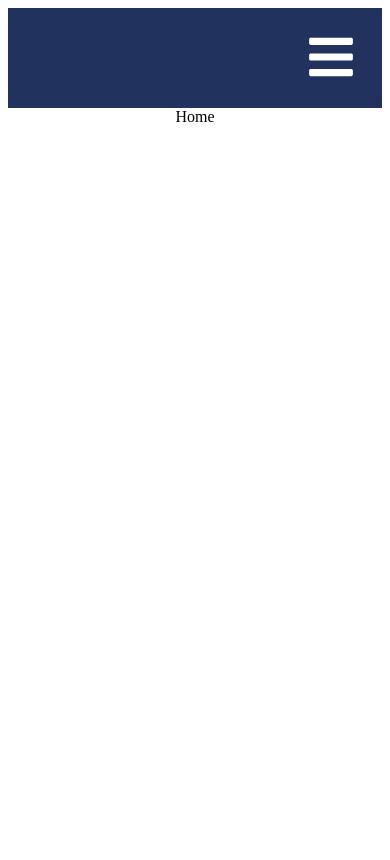
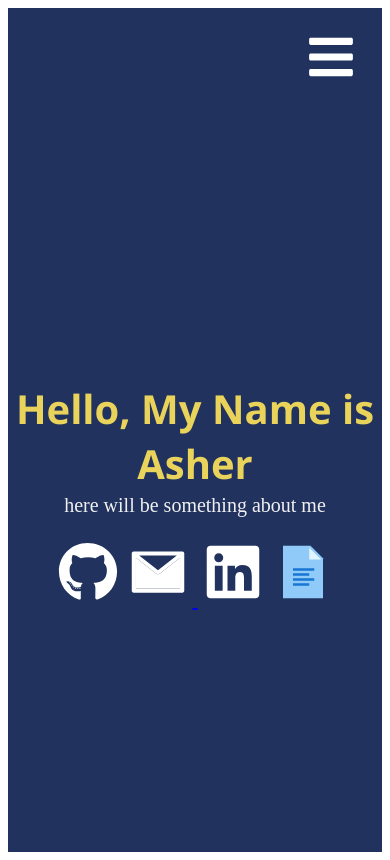
Before and after one commit to Asherbeck10/Asher-Beck-Portfolio, a React (Create React App) app: page / in a window 390 px wide. Built offline with nearby package versions, Linux system fonts and the light colour scheme.

Commit message:
added links

```diff
--- a/src/Pages/Home/index.js
+++ b/src/Pages/Home/index.js
@@ -1,8 +1,24 @@
-import React from 'react'
-
+import React from 'react';
+import './style.css';
+import {FaGithub,FaLinkedin} from 'react-icons/fa'
+import{AiTwotoneMail} from 'react-icons/ai'
+import {FcDocument} from 'react-icons/fc'
 function Home() {
   return (
-    <div>Home</div>
+    <div className='"home'>
+      <div className="about">
+      <h2>Hello, My Name is Asher</h2>
+      <div className='prompt'>
+        <p>here will be something about me </p>
+        <a href="https://github.com/Asherbeck10" target="_blank"  rel="noreferrer"><FaGithub/></a>
+        <AiTwotoneMail/>
+       <a href="https://www.linkedin.com/in/asher-beck-276454259/" target="_blank"  rel="noreferrer" > <FaLinkedin/></a>
+        <FcDocument/>
+
+      </div>
+
+      </div>
+    </div>
 
 
   )
--- /dev/null
+++ b/src/Pages/Home/style.css
@@ -0,0 +1,80 @@
+.home {
+  width: 100%;
+  align-items: center;
+  font-family: "Arial", sans-serif;
+  color: #3e497a;
+}
+
+.about {
+  width: 100%;
+  height: calc(100vh - 100px);
+  display: flex;
+  flex-direction: column;
+  justify-content: center;
+  align-items: center;
+  text-align: center;
+  background-color: #21325e;
+  color: #f0f0f0;
+}
+
+.about h2 {
+  font-family: "Segoe UI", Tahoma, Geneva, Verdana, sans-serif;
+  font-size: 80px;
+  color: #e9d35b;
+  height: 50px;
+}
+
+.about .prompt {
+  width: 40%;
+  font-size: 30px;
+}
+.prompt svg {
+  font-size: 60px;
+  margin: 5px;
+  color: white;
+}
+
+.skills {
+  font-size: 35px;
+  width: 100%;
+  display: flex;
+  justify-content: center;
+  flex-direction: column;
+  align-items: center;
+}
+
+.skills h1 {
+  color: #3e497a;
+}
+
+.skills .list {
+  list-style: none;
+  width: 60%;
+}
+
+.list span {
+  font-size: 20px;
+}
+
+@media only screen and (max-width: 600px) {
+  .about h2 {
+    font-size: 40px;
+  }
+
+  .about .prompt {
+    margin-top: 10px;
+    font-size: 20px;
+    width: 80%;
+  }
+
+  .skills {
+    text-align: center;
+  }
+  .list {
+    padding: 0;
+  }
+
+  .skills h2 {
+    font-size: 30px;
+  }
+}
```
